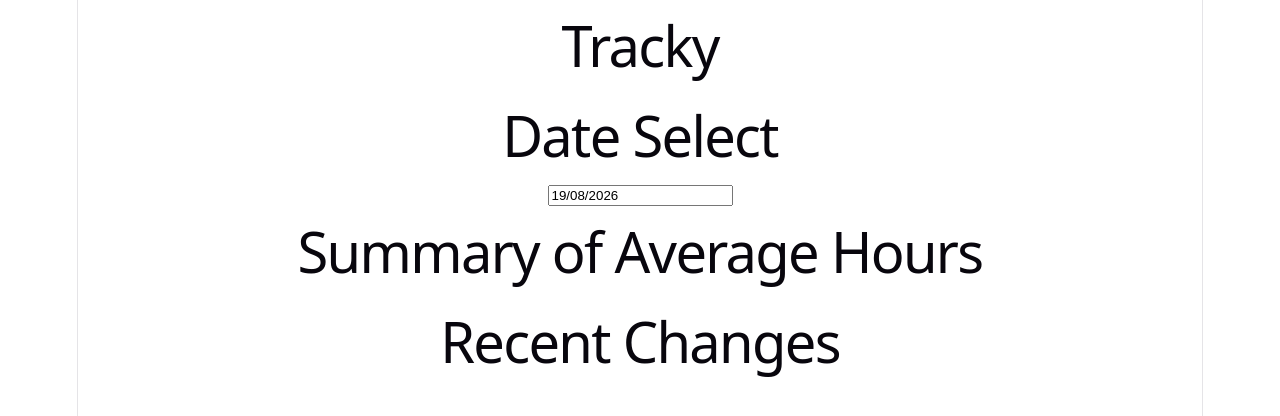
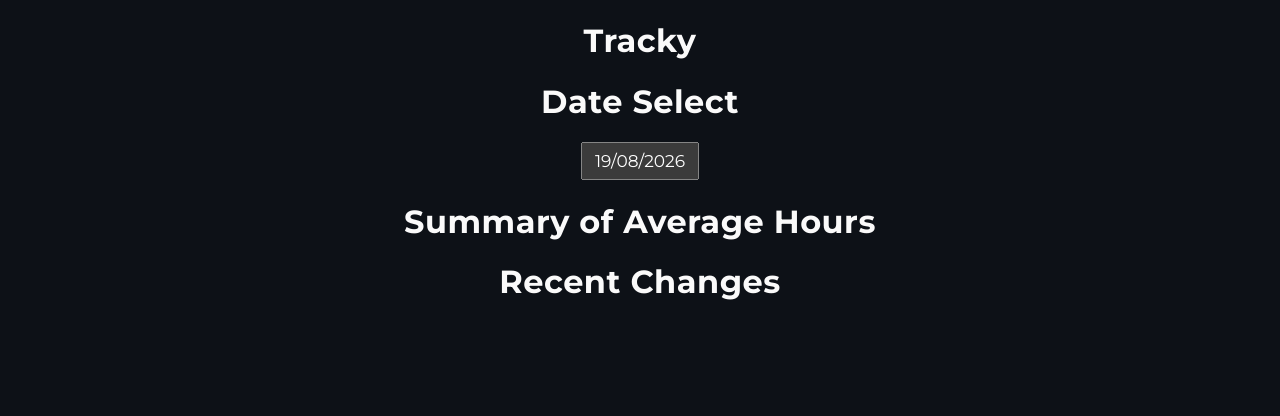
Before and after one commit to Landeryou05/Tracky, a React (Vite) app: page / in a window 1280 px wide. Shown: the top 416 px of the page. Built offline with nearby package versions, Linux system fonts and the light colour scheme.

Commit message:
Major structural changes to layout

```diff
--- a/src/App.css
+++ b/src/App.css
@@ -0,0 +1,7 @@
+.top-div-dateselector{
+  width: 100px;
+  padding: 4px;
+  font-size: 17px;
+  text-align: center;
+  padding: 7px;
+}
--- a/src/App.jsx
+++ b/src/App.jsx
@@ -22,7 +22,8 @@
         selected={startDate}
         onChange={(date) => setStartDate(date)}
         dateFormat="dd/MM/yyyy"
-        calendarStartDay={1}/>
+        calendarStartDay={1}
+        className='top-div-dateselector'/>
       </div>
 
       <div className='middle' id='middle-div'>
--- a/src/index.css
+++ b/src/index.css
@@ -1,23 +1,15 @@
+@import url('https://fonts.googleapis.com/css2?family=Montserrat:ital,wght@0,100..900;1,100..900&display=swap');
+
 :root {
-  --text: #6b6375;
-  --text-h: #08060d;
-  --bg: #fff;
-  --border: #e5e4e7;
-  --code-bg: #f4f3ec;
-  --accent: #aa3bff;
-  --accent-bg: rgba(170, 59, 255, 0.1);
-  --accent-border: rgba(170, 59, 255, 0.5);
-  --social-bg: rgba(244, 243, 236, 0.5);
+  --text: #fafafa;
+  --bg: #0d1117;
+  --bg-secondary: #161b22;
   --shadow:
-    rgba(0, 0, 0, 0.1) 0 10px 15px -3px, rgba(0, 0, 0, 0.05) 0 4px 6px -2px;
-
-  --sans: system-ui, 'Segoe UI', Roboto, sans-serif;
-  --heading: system-ui, 'Segoe UI', Roboto, sans-serif;
-  --mono: ui-monospace, Consolas, monospace;
+    rgba(0, 0, 0, 0.4) 0 10px 15px -3px, rgba(0, 0, 0, 0.25) 0 4px 6px -2px;
 
   font: 18px/145% var(--sans);
-  letter-spacing: 0.18px;
-  color-scheme: light dark;
+  letter-spacing: 0.5px;
+  color-scheme: dark;
   color: var(--text);
   background: var(--bg);
   font-synthesis: none;
@@ -30,28 +22,8 @@
   }
 }
 
-@media (prefers-color-scheme: dark) {
-  :root {
-    --text: #9ca3af;
-    --text-h: #f3f4f6;
-    --bg: #16171d;
-    --border: #2e303a;
-    --code-bg: #1f2028;
-    --accent: #c084fc;
-    --accent-bg: rgba(192, 132, 252, 0.15);
-    --accent-border: rgba(192, 132, 252, 0.5);
-    --social-bg: rgba(47, 48, 58, 0.5);
-    --shadow:
-      rgba(0, 0, 0, 0.4) 0 10px 15px -3px, rgba(0, 0, 0, 0.25) 0 4px 6px -2px;
-  }
-
-  #social .button-icon {
-    filter: invert(1) brightness(2);
-  }
-}
-
-body {
-  margin: 0;
+* {
+  font-family: 'Montserrat', sans-serif;
 }
 
 #root {
@@ -59,53 +31,4 @@
   max-width: 100%;
   margin: 0 auto;
   text-align: center;
-  border-inline: 1px solid var(--border);
-  min-height: 100svh;
-  display: flex;
-  flex-direction: column;
-  box-sizing: border-box;
 }
-
-h1,
-h2 {
-  font-family: var(--heading);
-  font-weight: 500;
-  color: var(--text-h);
-}
-
-h1 {
-  font-size: 56px;
-  letter-spacing: -1.68px;
-  margin: 32px 0;
-  @media (max-width: 1024px) {
-    font-size: 36px;
-    margin: 20px 0;
-  }
-}
-h2 {
-  font-size: 24px;
-  line-height: 118%;
-  letter-spacing: -0.24px;
-  margin: 0 0 8px;
-  @media (max-width: 1024px) {
-    font-size: 20px;
-  }
-}
-p {
-  margin: 0;
-}
-
-code,
-.counter {
-  font-family: var(--mono);
-  display: inline-flex;
-  border-radius: 4px;
-  color: var(--text-h);
-}
-
-code {
-  font-size: 15px;
-  line-height: 135%;
-  padding: 4px 8px;
-  background: var(--code-bg);
-}
```
